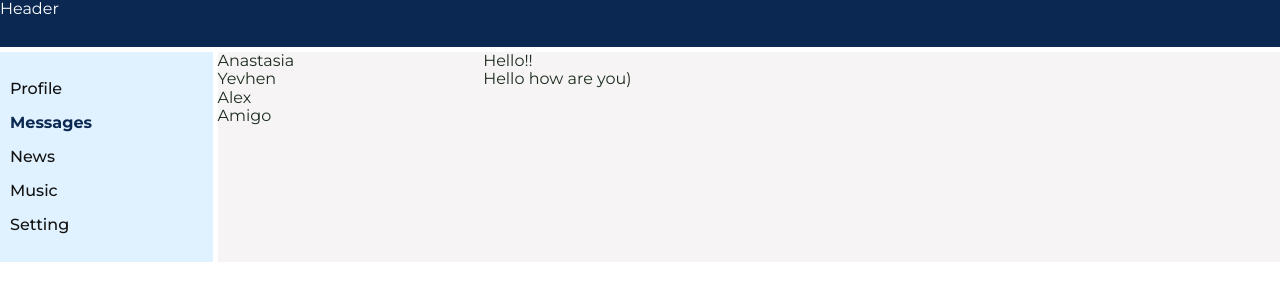
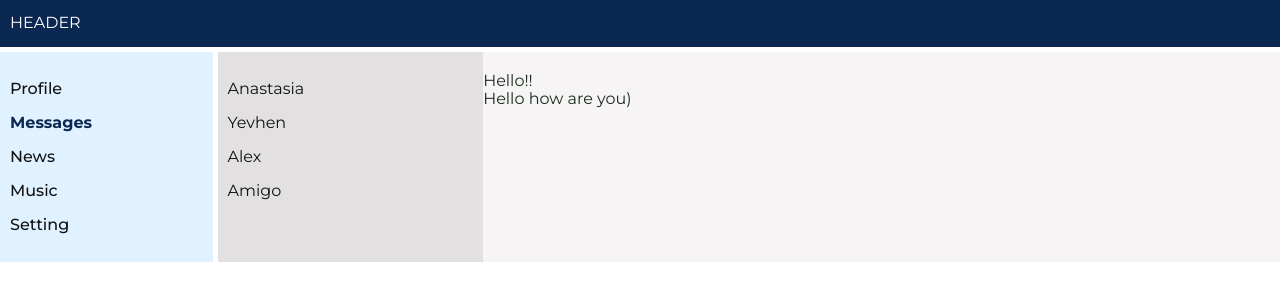
Before and after one commit to YevhenSoldatov1998/soc-network, a React (Create React App) app: page /messages in a window 1280 px wide. Shown: the top 300 px of the page. Built offline with nearby package versions, Linux system fonts and the light colour scheme.

Commit message:
create new components in page messages

```diff
--- a/src/components/header/Header.jsx
+++ b/src/components/header/Header.jsx
@@ -2,7 +2,11 @@ import React from 'react'
 import './header.sass'
 function Header(){
     return (
-        <header className="header"> Header</header>
+        <header className="header">
+            <div className="logo">
+                HEADER
+            </div>
+        </header>
     )
 }
 export default Header;
--- a/src/components/header/header.sass
+++ b/src/components/header/header.sass
@@ -2,3 +2,6 @@
   grid-area: header
   background-color: #0b2852
   color: #ffffff
+  display: flex
+  align-items: center
+  padding: 0 10px
--- a/src/components/pages/messages/Message.module.sass
+++ /dev/null
@@ -1,3 +0,0 @@
-.wrapMessage
-  display: grid
-  grid-template-columns: 3fr 9fr
--- a/src/components/pages/messages/Messages.jsx
+++ b/src/components/pages/messages/Messages.jsx
@@ -1,22 +1,13 @@
 import React from 'react'
-import s from './Message.module.sass'
+import s from './Messages.module.sass'
+import FromMessage from "./fromMessage/FromMessage";
+import Message from "./message/Message";
+
 const Messages = () => {
-    return(
+    return (
         <div className={s.wrapMessage}>
-            <div className="fromMessage">
-                <div>Anastasia</div>
-                <div>Yevhen</div>
-                <div>Alex</div>
-                <div>Amigo</div>
-            </div>
-            <div className="messages">
-                <article className="message">
-                    <div className="yourself">
-                        Hello!!
-                    </div>
-                    <div className="person">Hello how are you)</div>
-                </article>
-            </div>
+            <FromMessage/>
+            <Message/>
         </div>
     )
 }
--- /dev/null
+++ b/src/components/pages/messages/Messages.module.sass
@@ -0,0 +1,5 @@
+.wrapMessage
+  display: grid
+  grid-template-columns: 3fr 9fr
+  grid-template-rows: 1fr
+  height: 100%
--- /dev/null
+++ b/src/components/pages/messages/fromMessage/FromMessage.jsx
@@ -0,0 +1,17 @@
+import React from 'react'
+import s from './FromMessage.module.sass'
+import FromMessagePerson from "./FromMessagePerson/FromMessagePerson";
+let person = [
+    {name: "Anastasia",id:1},
+    {name: "Yevhen",id:2},
+    {name: "Alex",id:3},
+    {name: "Amigo",id:4}
+]
+const FromMessage = () => {
+    return(
+            <div className={s.fromMessages}>
+                <FromMessagePerson data = {person} />
+            </div>
+    )
+}
+export default FromMessage
--- /dev/null
+++ b/src/components/pages/messages/fromMessage/FromMessage.module.sass
@@ -0,0 +1,10 @@
+.fromMessages
+  background-color: #e2e0e1
+  padding: 20px 0
+  display: flex
+  flex-direction: column
+  a
+    line-height: 26px
+    color: #121212
+    padding: 4px 10px
+    text-decoration: none
--- /dev/null
+++ b/src/components/pages/messages/fromMessage/FromMessagePerson/FromMessagePerson.jsx
@@ -0,0 +1,13 @@
+import React from 'react'
+import {NavLink} from "react-router-dom";
+
+const FromMessagePerson = (props) => {
+    return (
+        <React.Fragment>
+            {props.data.map(el => {
+                return <NavLink to={`/messages/${el.id}`}>{el.name}</NavLink>
+            })}
+        </React.Fragment>
+    )
+}
+export default FromMessagePerson
--- /dev/null
+++ b/src/components/pages/messages/message/Message.jsx
@@ -0,0 +1,15 @@
+import React from 'react'
+import s from './Message.module.sass'
+
+const Message = () => {
+    return (
+        <article className={s.message}>
+            <div className={s.self}>
+                Hello!!
+            </div>
+            <div className={s.person}>Hello how are you)</div>
+        </article>
+
+    )
+}
+export default Message
--- /dev/null
+++ b/src/components/pages/messages/message/Message.module.sass
@@ -0,0 +1,2 @@
+.message
+  padding: 20px 0
--- a/src/components/pages/profile/myPosts/MyPosts.module.sass
+++ b/src/components/pages/profile/myPosts/MyPosts.module.sass
@@ -1,2 +1,24 @@
 .myposts
-  display: grid
+  display: flex
+  margin-top: 40px
+
+.addPost
+  display: flex
+  flex-direction: column
+  textarea
+    width: 350px
+    height: 100px
+    font-size: 16px
+    padding: 10px
+    border: 1px solid #e2e0e1
+    &::placeholder
+      color: #0b2852
+
+  button
+    background-color: #0b2852
+    color: #fff
+    border: none
+    margin-top: 10px
+    text-transform: uppercase
+    padding: 10px 20px
+    width: 200px
--- a/src/components/pages/profile/myPosts/post/Post.module.sass
+++ b/src/components/pages/profile/myPosts/post/Post.module.sass
@@ -1,6 +1,7 @@
 .post
   display: flex
   margin: 10px 0
+  margin-left: 20px
   align-items: center
 
 .icon
```
